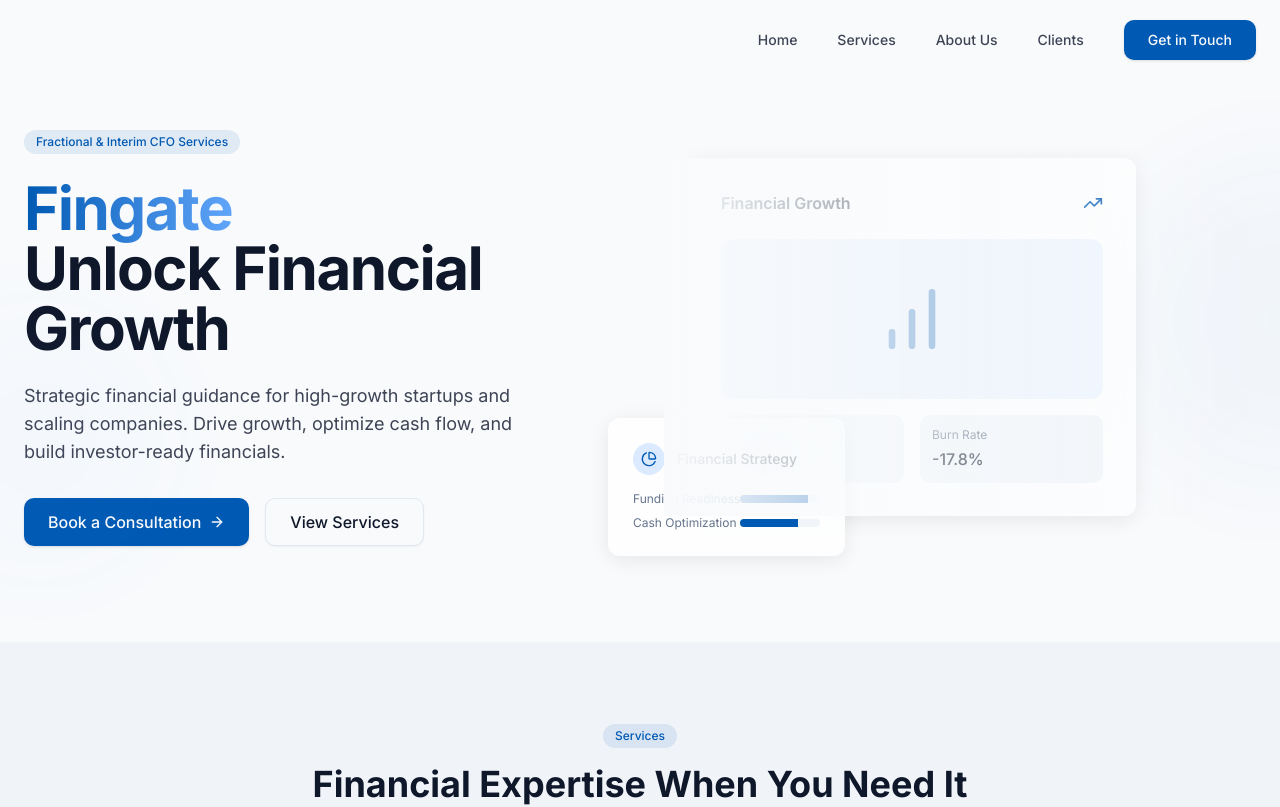
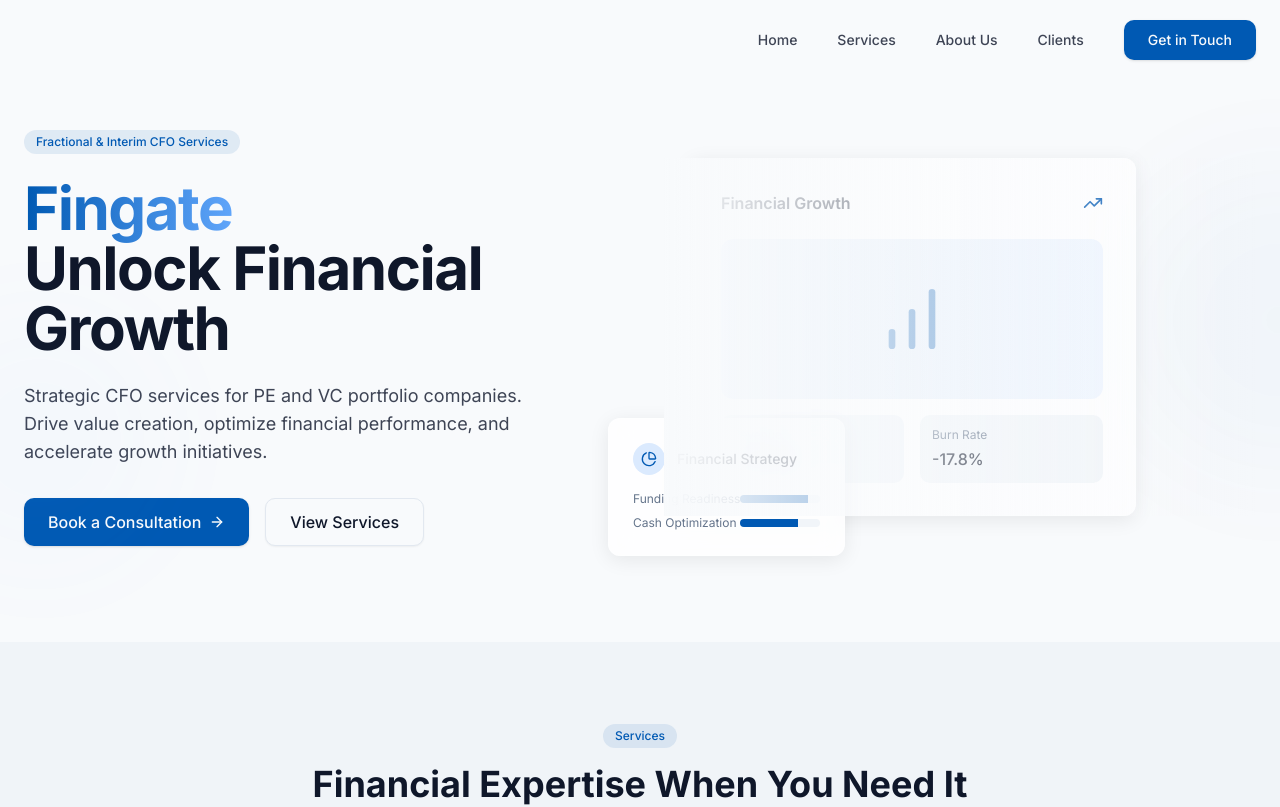
Before and after one commit to rafaelmaranonpy-ui/fingatecfo, a React (Vite) app: page / in a window 1280 px wide. Shown: the top 807 px of the page. Built offline with nearby package versions, Linux system fonts and the light colour scheme.

Commit message:
Refine client focus
Update hero section to emphasize PE and VC backed companies.

```diff
--- a/src/components/Hero.tsx
+++ b/src/components/Hero.tsx
@@ -25,8 +25,8 @@ export const Hero = () => {
             </h1>
 
             <p className="text-lg text-foreground/80 mb-8 max-w-lg">
-              Strategic financial guidance for high-growth startups and scaling companies.
-              Drive growth, optimize cash flow, and build investor-ready financials.
+              Strategic CFO services for PE and VC portfolio companies.
+              Drive value creation, optimize financial performance, and accelerate growth initiatives.
             </p>
 
             <div className="flex flex-col sm:flex-row gap-4">
```
